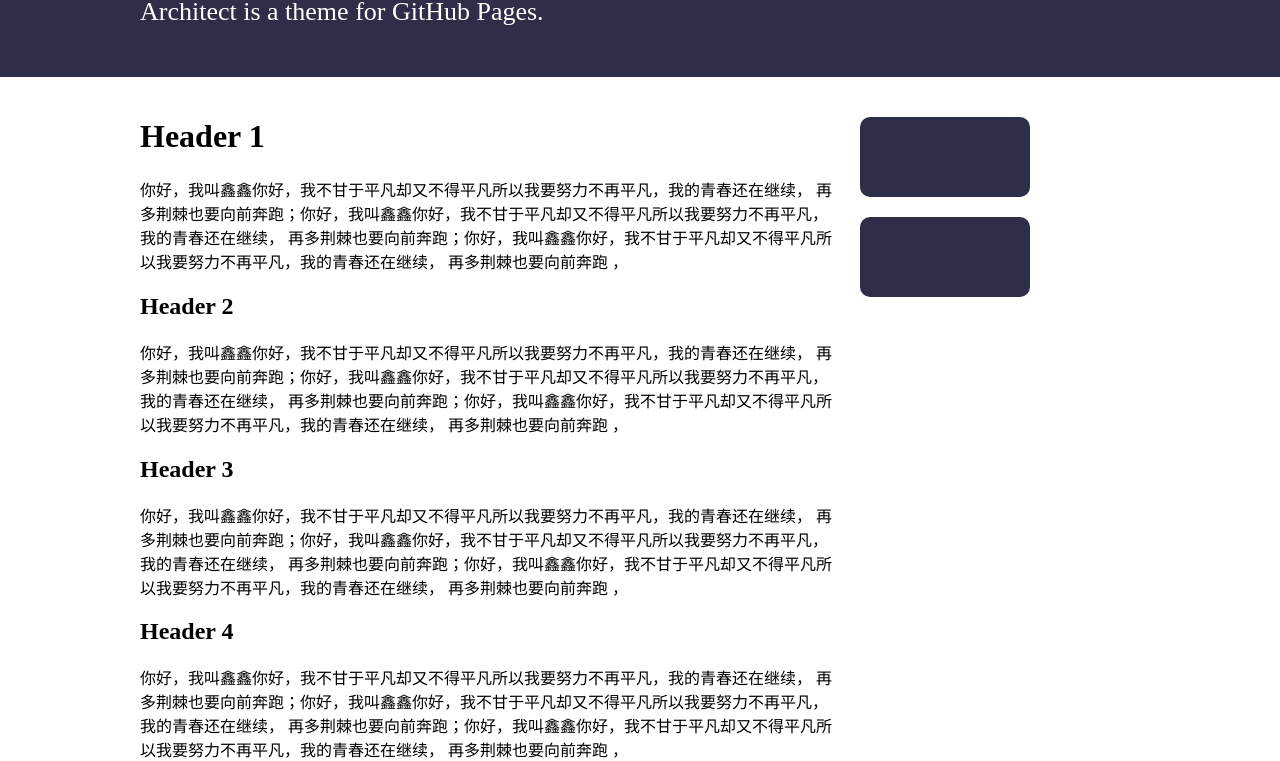
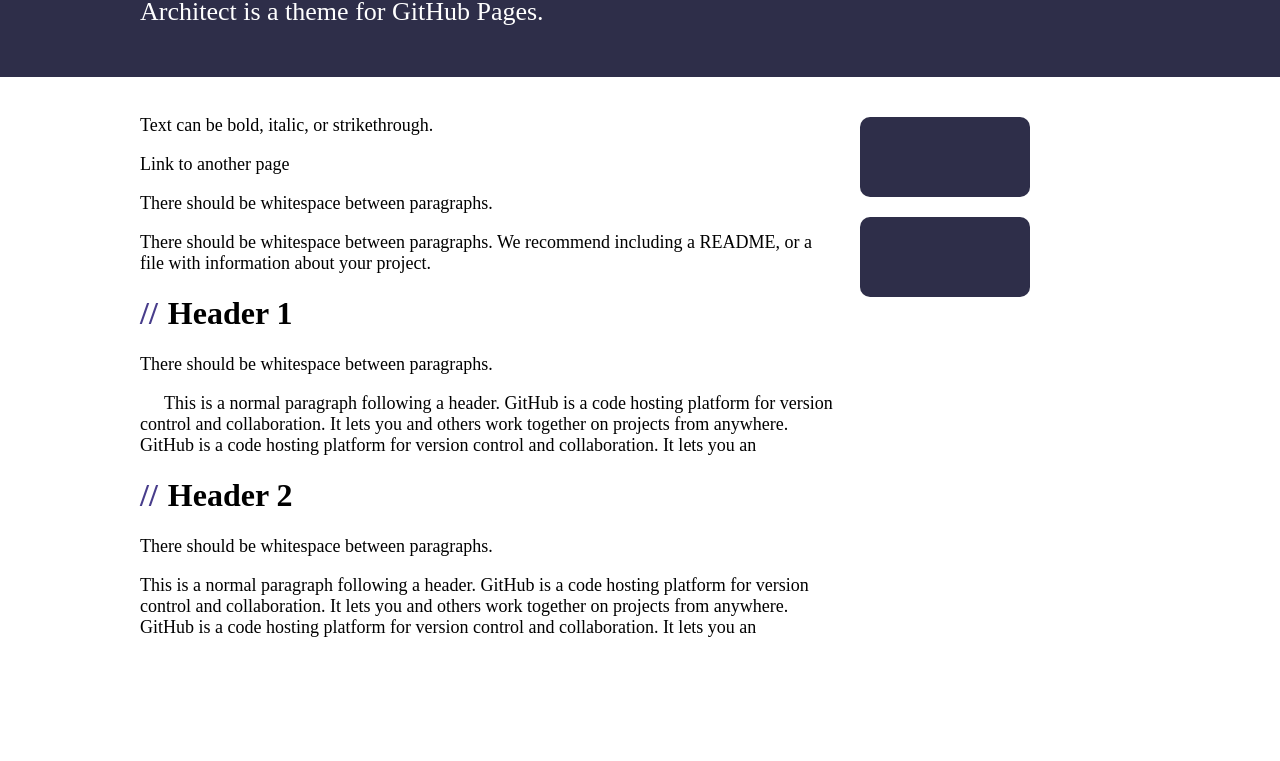
Before and after one commit to xx2747913644/xx2747913644.github.io, a plain HTML site: page home.html in a window 1280 px wide. Shown: the part 123-884 px from the top of the page. After the commit the page ends 800 px from the top, so only its background shows below. Drawn offline with Linux system fonts and the light colour scheme.

Commit message:
Update home.html

```diff
--- a/home.html
+++ b/home.html
@@ -33,47 +33,16 @@
     </header>
     <main class="main-out">
         <div class="div-out">
-              <div class="div-out_outer">
-            <h1 class="title-two">Header 1</h1>
-                <div class="div-outer_out">
-                    <span>你好，我叫鑫鑫你好，我不甘于平凡却又不得平凡所以我要努力不再平凡，我的青春还在继续，
-                        再多荆棘也要向前奔跑；你好，我叫鑫鑫你好，我不甘于平凡却又不得平凡所以我要努力不再平凡，我的青春还在继续，
-                        再多荆棘也要向前奔跑；你好，我叫鑫鑫你好，我不甘于平凡却又不得平凡所以我要努力不再平凡，我的青春还在继续，
-                        再多荆棘也要向前奔跑                            ，
-                    </span>
-                </div>
-            </div>
-            <div class="div-out_outer">
-            <h2 class="title-two">Header 2</h2>
-                <div class="div-outer_out">
-                    <span>你好，我叫鑫鑫你好，我不甘于平凡却又不得平凡所以我要努力不再平凡，我的青春还在继续，
-                        再多荆棘也要向前奔跑；你好，我叫鑫鑫你好，我不甘于平凡却又不得平凡所以我要努力不再平凡，我的青春还在继续，
-                        再多荆棘也要向前奔跑；你好，我叫鑫鑫你好，我不甘于平凡却又不得平凡所以我要努力不再平凡，我的青春还在继续，
-                        再多荆棘也要向前奔跑                            ，
-                    </span>
-                </div>
-            </div>
-            <div class="div-out_outer">
-            <h2 class="title-two">Header 3</h2>
-                <div class="div-outer_out">
-                    <span>你好，我叫鑫鑫你好，我不甘于平凡却又不得平凡所以我要努力不再平凡，我的青春还在继续，
-                        再多荆棘也要向前奔跑；你好，我叫鑫鑫你好，我不甘于平凡却又不得平凡所以我要努力不再平凡，我的青春还在继续，
-                        再多荆棘也要向前奔跑；你好，我叫鑫鑫你好，我不甘于平凡却又不得平凡所以我要努力不再平凡，我的青春还在继续，
-                        再多荆棘也要向前奔跑                            ，
-                    </span>
-                </div>
-            </div>
-            <div class="div-out_outer">
-            <h2 class="title-two">Header 4</h2>
-                <div class="div-outer_out">
-                    <span>你好，我叫鑫鑫你好，我不甘于平凡却又不得平凡所以我要努力不再平凡，我的青春还在继续，
-                        再多荆棘也要向前奔跑；你好，我叫鑫鑫你好，我不甘于平凡却又不得平凡所以我要努力不再平凡，我的青春还在继续，
-                        再多荆棘也要向前奔跑；你好，我叫鑫鑫你好，我不甘于平凡却又不得平凡所以我要努力不再平凡，我的青春还在继续，
-                        再多荆棘也要向前奔跑                            ，
-                    </span>
-                </div>
-            </div>
-
+             <p>Text can be bold, italic, or strikethrough.</p>
+            <p>Link to another page</p>
+            <p>There should be whitespace between paragraphs.</p>
+            <p>There should be whitespace between paragraphs. We recommend including a README, or a file with information about your project.</p>
+            <h1 class="title">Header 1</h1>
+            <p>There should be whitespace between paragraphs.</p>
+            <p class="title-p">This is a normal paragraph following a header. GitHub is a code hosting platform for version control and collaboration. It lets you and others work together on projects from anywhere. GitHub is a code hosting platform for version control and collaboration. It lets you an</p>
+            <h1 class="title">Header 2</h1>
+            <p>There should be whitespace between paragraphs.</p>
+            <p>This is a normal paragraph following a header. GitHub is a code hosting platform for version control and collaboration. It lets you and others work together on projects from anywhere. GitHub is a code hosting platform for version control and collaboration. It lets you an</p>
         </div>
         <div class="main-div">
             <div class="main-div_border">
```
